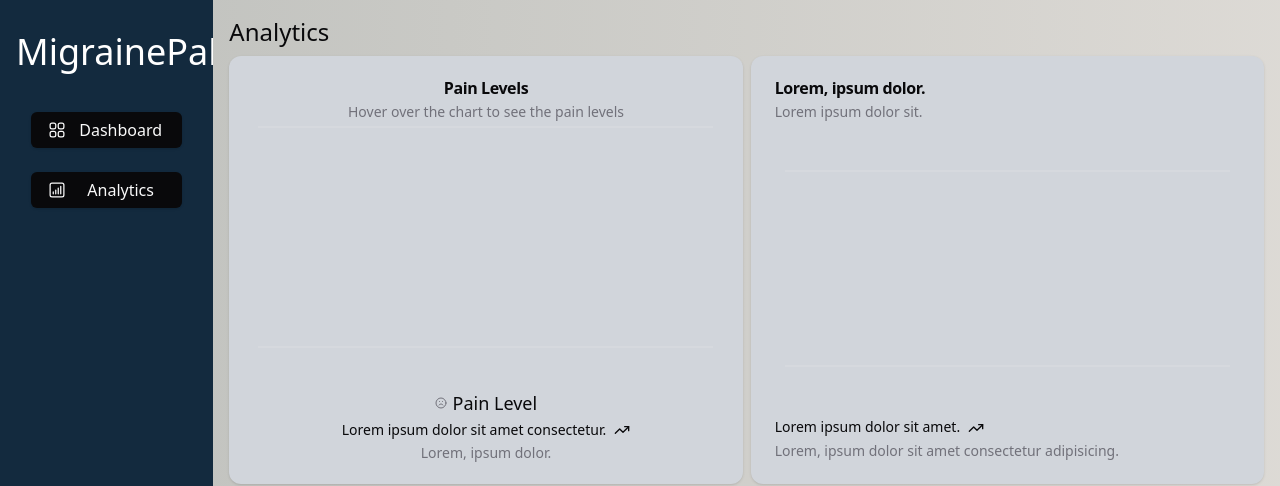
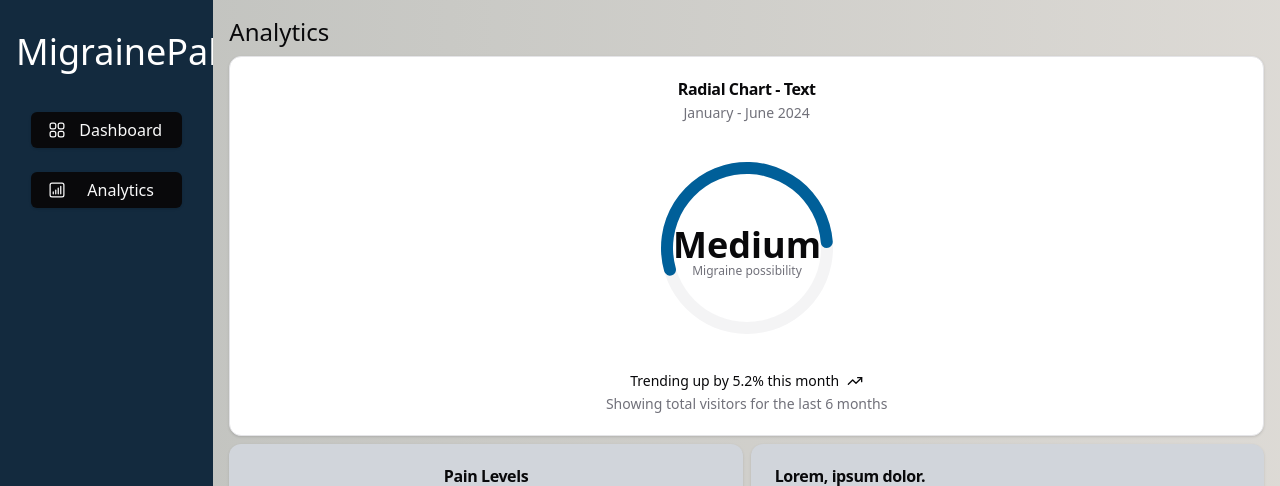
Before and after one commit to kmoze/migraine_pal, a React (Vite) app: page /analytics in a window 1280 px wide. Shown: the top 486 px of the page. Built offline with nearby package versions, Linux system fonts and the light colour scheme; no server answers; the database is empty.

Commit message:
Experimenting with radial chart for migraine probability score

```diff
--- /dev/null
+++ b/src/components/Component.tsx
@@ -0,0 +1,133 @@
+import { TrendingUp } from 'lucide-react';
+import {
+  Label,
+  PolarGrid,
+  PolarRadiusAxis,
+  RadialBar,
+  RadialBarChart,
+} from 'recharts';
+
+import {
+  Card,
+  CardContent,
+  CardDescription,
+  CardFooter,
+  CardHeader,
+  CardTitle,
+} from '@/components/ui/card';
+import { ChartConfig, ChartContainer } from '@/components/ui/chart';
+
+export const description = 'A radial chart with text';
+
+const chartConfig = {} satisfies ChartConfig;
+
+export function Component() {
+  let score = 100;
+
+  const getBarLength = (score: number) => {
+    // Adjust the length range as needed
+    if (score <= 50) return 20;
+    if (score <= 100) return 60;
+    return 100; // Maximum length
+  };
+
+  const getEndAngle = (score: number) => {
+    if (score <= 50) return 90; // 25% of the circle
+    if (score <= 100) return 200; // 50% of the circle
+    return 320; // Full circle
+  };
+
+  const getBarColor = (score: number) => {
+    if (score <= 50) return '#006594'; // Low score color
+    if (score <= 100) return '#005f99'; // Medium score color
+    return '#468faf'; // High score color
+  };
+
+  const chartData = [
+    {
+      browser: 'safari',
+      visitors: getBarLength(score), // Dynamically adjust the bar length
+      fill: getBarColor(score),
+    },
+  ];
+
+  const getScoreText = (score: number) => {
+    if (score <= 50) return 'Low';
+    if (score <= 100) return 'Medium';
+    return 'High';
+  };
+
+  return (
+    <Card className="flex flex-col">
+      <CardHeader className="items-center pb-0">
+        <CardTitle>Radial Chart - Text</CardTitle>
+        <CardDescription>January - June 2024</CardDescription>
+      </CardHeader>
+      <CardContent className="flex-1 pb-0">
+        <ChartContainer
+          config={chartConfig}
+          className="mx-auto aspect-square max-h-[250px]"
+        >
+          <RadialBarChart
+            data={chartData}
+            startAngle={0}
+            endAngle={getEndAngle(score)}
+            innerRadius={80}
+            outerRadius={110}
+          >
+            <PolarGrid
+              gridType="circle"
+              radialLines={false}
+              stroke="none"
+              className="first:fill-muted last:fill-background"
+              polarRadius={[86, 74]}
+            />
+            <RadialBar dataKey="visitors" background cornerRadius={10} />
+            <PolarRadiusAxis tick={false} tickLine={false} axisLine={false}>
+              <Label
+                content={({ viewBox }) => {
+                  if (viewBox && 'cx' in viewBox && 'cy' in viewBox) {
+                    const text = getScoreText(score);
+                    return (
+                      <text
+                        x={viewBox.cx}
+                        y={viewBox.cy}
+                        textAnchor="middle"
+                        dominantBaseline="middle"
+                      >
+                        <tspan
+                          x={viewBox.cx}
+                          y={viewBox.cy}
+                          className="fill-foreground text-4xl font-bold"
+                        >
+                          {text}
+                        </tspan>
+                        <tspan
+                          x={viewBox.cx}
+                          y={(viewBox.cy || 0) + 24}
+                          className="fill-muted-foreground"
+                        >
+                          {/* Optional: Add additional text here */}
+                          Migraine possibility
+                        </tspan>
+                      </text>
+                    );
+                  }
+                  return null;
+                }}
+              />
+            </PolarRadiusAxis>
+          </RadialBarChart>
+        </ChartContainer>
+      </CardContent>
+      <CardFooter className="flex-col gap-2 text-sm">
+        <div className="flex items-center gap-2 font-medium leading-none">
+          Trending up by 5.2% this month <TrendingUp className="h-4 w-4" />
+        </div>
+        <div className="leading-none text-muted-foreground">
+          Showing total visitors for the last 6 months
+        </div>
+      </CardFooter>
+    </Card>
+  );
+}
--- a/src/pages/Analytics.tsx
+++ b/src/pages/Analytics.tsx
@@ -19,6 +19,7 @@
 import { XAxis, CartesianGrid, BarChart, Bar, Pie, PieChart } from 'recharts';
 import LineChartTest from '@/components/LineChartTest';
 import RadarChartComponent from '@/components/RadarChart';
+import { Component } from '@/components/Component';
 
 import { format } from 'date-fns';
 
@@ -202,6 +203,7 @@
     <>
       <div className="h-full w-full flex flex-col p-4 bg-custom-gradient gap-2">
         <h2 className="text-2xl">Analytics</h2>
+        <Component />
         <div className="flex gap-2">
           <Card className="flex flex-col w-1/2 bg-gray-300 border-none">
             <CardHeader className="items-center pb-0">
```
